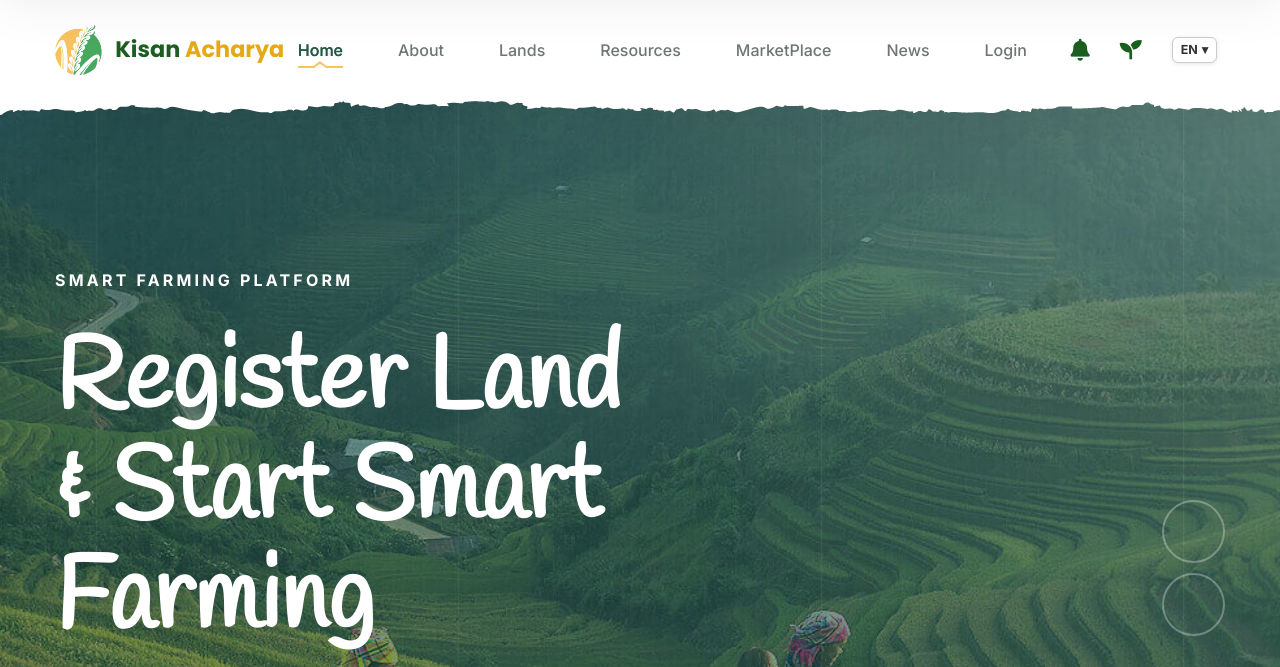
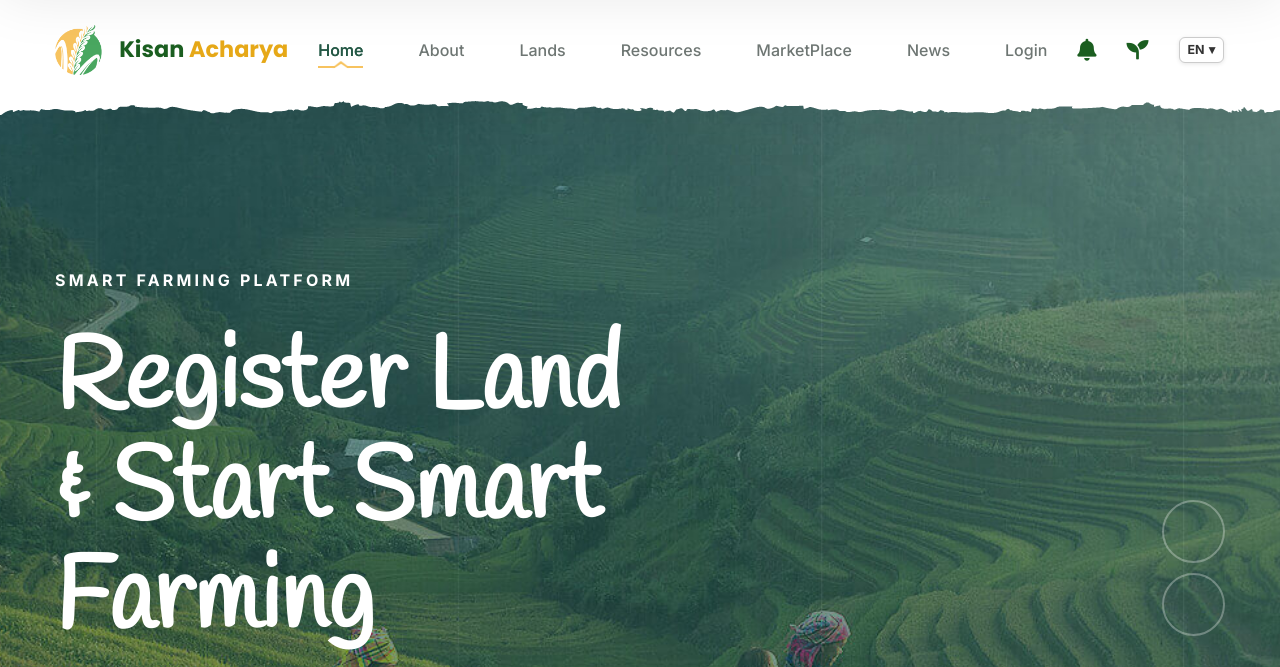
Before and after one commit to BhaveshParmar04/farming, a Django app: page / in a window 1280 px wide. Shown: the top 667 px of the page. Run offline with Django 5.2, Linux system fonts and the light colour scheme; data comes from the database, SQL or seed files in the repository; both versions use the stored data as it was after the commit; some libraries are stand-ins or nearby versions.

Commit message:
base file and index file change

```diff
--- a/smartfarming/templates/base.html
+++ b/smartfarming/templates/base.html
@@ -513,9 +513,9 @@
         <nav class="main-menu">
           <div class="container">
             <div class="logo-box">
-              <a href="{% url 'home' %}" aria-label="logo image" style="display:flex;align-items:center;gap:10px;text-decoration:none;">
+              <a href="{% url 'home' %}" aria-label="logo image" style="display:flex;align-items:center;gap:14px;text-decoration:none;">
                 <img src="{% static 'assets/images/logo-icon.png' %}" alt="" style="height:50px;width:auto;display:block;"/>
-                <span style="font-size:1.4rem;font-weight:900;color:#1b5e20;font-family:'Poppins',sans-serif;white-space:nowrap;">Kisan <span style="color:#e6a817;">Acharya</span></span>
+                <span style="font-size:1.4rem;font-weight:900;color:#1b5e20;font-family:'Poppins',sans-serif;white-space:nowrap;margin-right:30px;">Kisan <span style="color:#e6a817;">Acharya</span></span>
               </a>
               <span class="fa fa-bars mobile-nav__toggler"></span>
             </div>
@@ -714,15 +714,15 @@
                 <ul class="list-unstyled footer-widget__contact">
                   <li>
                     <i class="Kisan Acharya-icon-telephone"></i>
-                    <a href="tel:+919876543210">+91 96249 57608</a>
+                    <a href="tel:+919876543210">+91 98255 92737</a>
                   </li>
                   <li>
                     <i class="Kisan Acharya-icon-email"></i>
-                    <a href="mailto:savajakhil12@gmail.com">savajakhil12@gmail.com</a>
+                    <a href="mailto:savajakhil12@gmail.com">mahipat78@gmail.com</a>
                   </li>
                   <li>
                     <i class="Kisan Acharya-icon-pin"></i>
-                    <a href="#">Gujarat, India</a>
+                    <a href="#">India</a>
                   </li>
                 </ul>
                 {% if not request.session.farmer_id %}
@@ -796,7 +796,7 @@
         <ul class="mobile-nav__contact list-unstyled">
           <li>
             <i class="Kisan Acharya-icon-email"></i>
-            <a href="mailto:needhelp@Kisan Acharya.com">needhelp@Kisan Acharya.com</a>
+            <a href="mailto:needhelp@Kisan Acharya.com">needhelp@KisanAcharya.com</a>
           </li>
           <li>
             <i class="Kisan Acharya-icon-telephone"></i>
@@ -887,6 +887,14 @@
             img.style.width = 'auto';
             img.style.display = 'block';
           });
+          var span = stickyLogo.querySelector('a > span');
+          if (span) span.style.fontSize = '1.1rem';
+        }
+      }, 300);
+    });
+    </script> img.style.maxWidth = 'none';
+            }
+          }
           var span = stickyLogo.querySelector('a > span');
           if (span) span.style.fontSize = '1.1rem';
         }
--- a/smartfarming/templates/index.html
+++ b/smartfarming/templates/index.html
@@ -593,7 +593,7 @@
       <div class="swiper-wrapper">
         <div class="swiper-slide">
           <div class="testimonials-one__meta">
-            <h4>Bhavesh Parmar</h4>
+            <h4>Naresh kakkad</h4>
             <span>registered Farmer</span>
           </div>
           <!-- /.testimonials-one__meta -->
@@ -601,7 +601,7 @@
         <!-- /.swiper-slide -->
         <div class="swiper-slide">
           <div class="testimonials-one__meta">
-            <h4>Akhil Savaj</h4>
+            <h4>Jankiba Rajput</h4>
             <span>Registered Farmer</span>
           </div>
           <!-- /.testimonials-one__meta -->
@@ -609,7 +609,7 @@
         <!-- /.swiper-slide -->
         <div class="swiper-slide">
           <div class="testimonials-one__meta">
-            <h4>Alina Ivanova</h4>
+            <h4>Mahipatsinh Rajput</h4>
             <span>Platform User</span>
           </div>
           <!-- /.testimonials-one__meta -->
```
Also changed, not shown: smartfarming/db.sqlite3.
